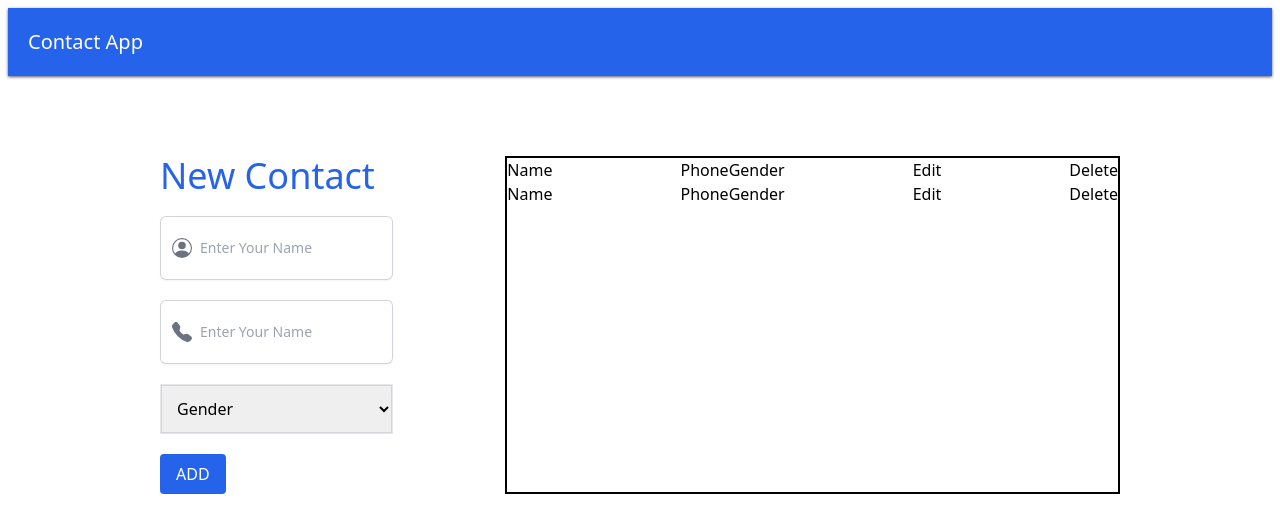
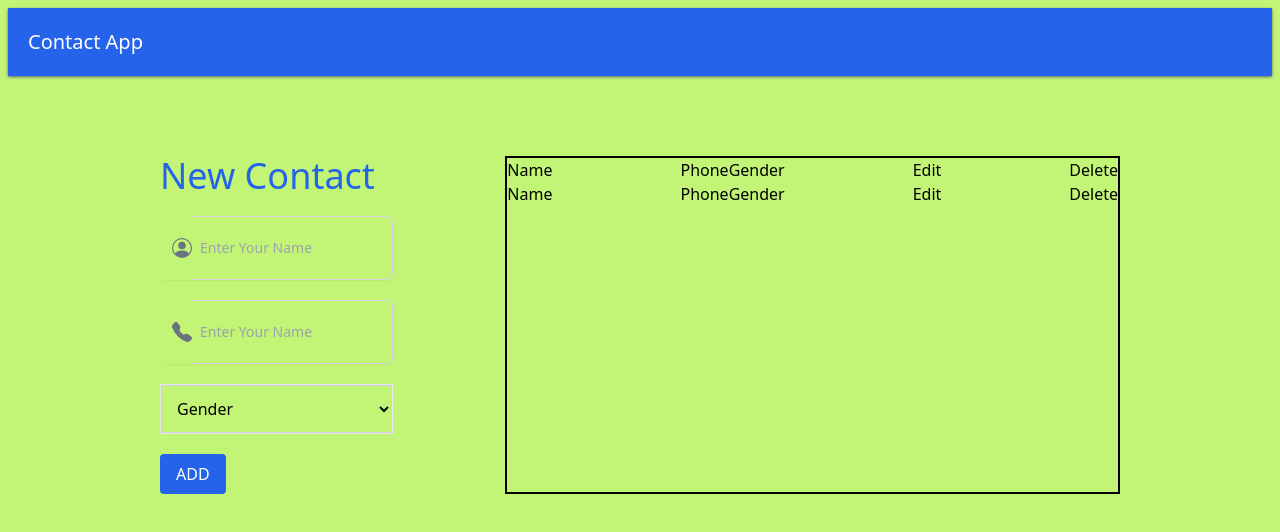
Before and after one commit to NomanSipai/contact-app, a React (Vite) app: page / in a window 1280 px wide. Shown: the top 532 px of the page. Built offline with nearby package versions, Linux system fonts and the light colour scheme.

Commit message:
bg change

```diff
--- a/src/App.css
+++ b/src/App.css
@@ -1,3 +1,3 @@
-body {
+* {
   background: #c2f575;
 }
--- a/src/App.jsx
+++ b/src/App.jsx
@@ -1,3 +1,5 @@
+import "./App.css";
+
 function App() {
   return (
     <div>
```
